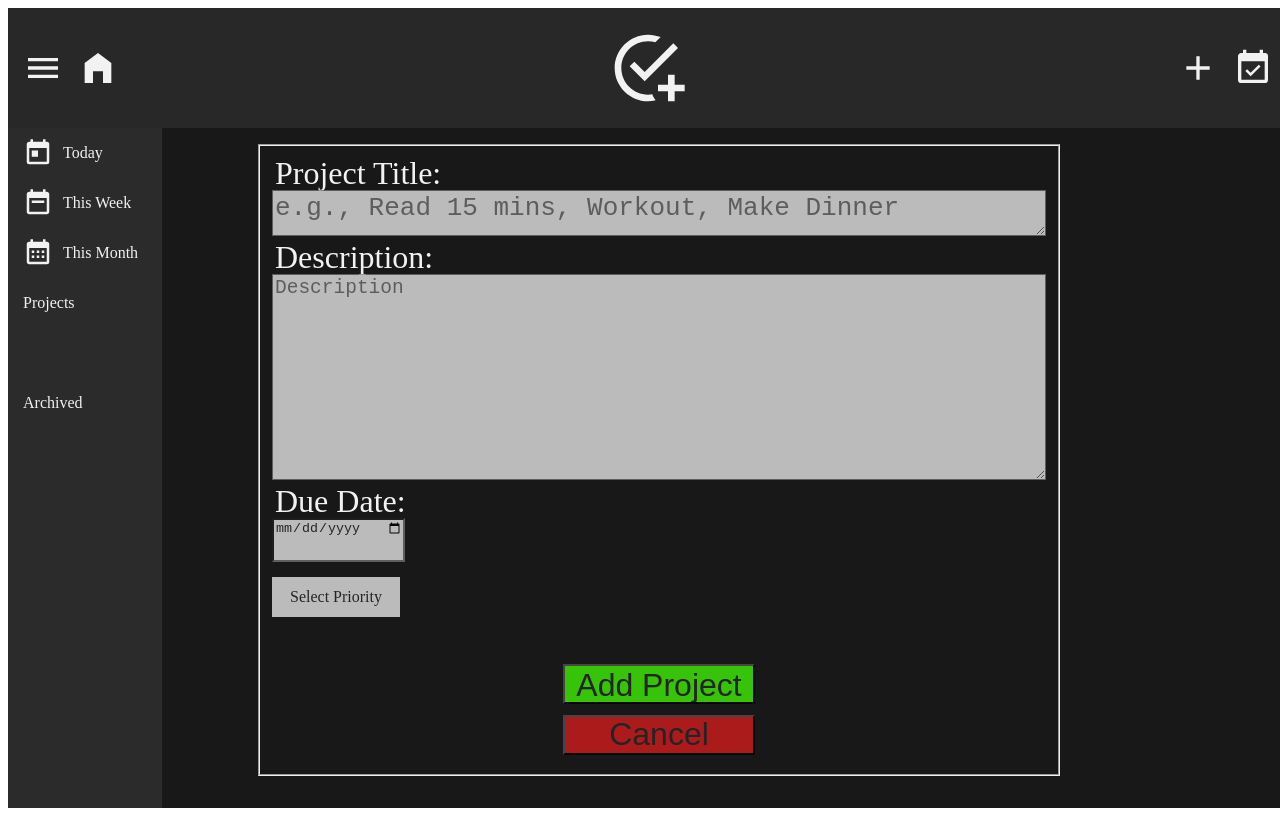
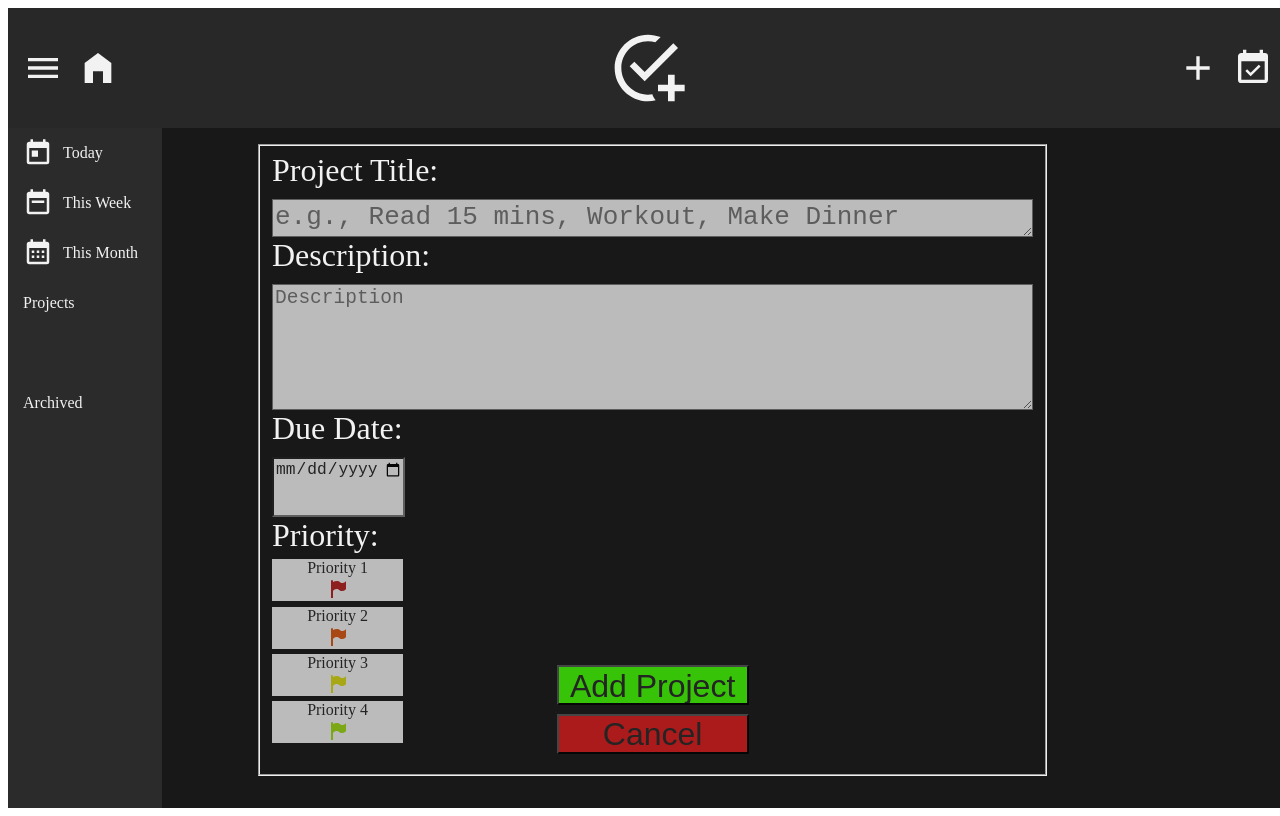
Before and after one commit to DutsAndrew/to-do-List, a website built with webpack: page dist/index.html in a window 1280 px wide. Both pictures are taken after a click on the element 1198 px from the left and 68 px from the top of the page. Built offline with nearby package versions, Linux system fonts and the light colour scheme.

Commit message:
created priority boxes for add-item function

```diff
--- a/src/functions/set-priority.js
+++ b/src/functions/set-priority.js
@@ -2,6 +2,7 @@ export {
     setPriority,
 }
 
-function setPriority() {
-
+function setPriority(e) {
+    // Priority Handling
+    console.log(e.target.id);
 }
--- a/src/index.js
+++ b/src/index.js
@@ -14,7 +14,6 @@ import { sideBarController } from './pages/side-bar';
 import { loadHome } from './functions/load-home';
 import { addItemController } from './pages/add-item';
 import { displayLoad } from './pages/display';
-import { setPriority } from './functions/set-priority';
 import { viewAllProjects } from './functions/view-all-projects';
 import { viewAllToDos } from './functions/view-all-to-dos';
 import { viewItem } from './functions/view-item';
--- a/src/pages/add-item.js
+++ b/src/pages/add-item.js
@@ -1,6 +1,9 @@
 export {
     addItemController,
 }
+
+import { setPriority } from '../functions/set-priority';
+import flagSVG from '../svgs/flag.svg';
 
 let addItemFormOpen = false;
 
@@ -71,9 +74,66 @@ function addItem() {
                         inputForCalendar.min = today;
                         inputForCalendar.max = "2100-01-01";
 
-                    const priorityButton = document.createElement('div');
-                        priorityButton.classList.add('priority-button');
-                        priorityButton.textContent = "Select Priority";
+                    const priorityButtonContainer = document.createElement('div');
+                        priorityButtonContainer.classList.add('priority-button-container');
+                        priorityButtonContainer.setAttribute('id', 'priority-container');
+
+                        const labelForPriority = document.createElement('label');
+                            labelForPriority.classList.add('label-priority');
+                            labelForPriority.for = "priority-buttons";
+                            labelForPriority.textContent = "Priority:";
+
+                        const priorityButton1 = document.createElement('div');
+                            priorityButton1.setAttribute('id', 'priority-button-selector-1');
+                            priorityButton1.classList.add('priority-button');
+                            priorityButton1.textContent = "Priority 1";
+                            priorityButton1.addEventListener('click', setPriority);
+
+                            const priorityImg1 = document.createElement('img');
+                                priorityImg1.setAttribute('id', 'priority-flag');
+                                priorityImg1.classList.add('priority-1');
+                                priorityImg1.src = flagSVG;
+
+                                priorityButton1.appendChild(priorityImg1);
+
+                        const priorityButton2 = document.createElement('div');
+                            priorityButton2.setAttribute('id', 'priority-button-selector-2');
+                            priorityButton2.classList.add('priority-button');
+                            priorityButton2.textContent = "Priority 2";
+                            priorityButton2.addEventListener('click', setPriority);
+
+                            const priorityImg2 = document.createElement('img');
+                                priorityImg2.setAttribute('id', 'priority-flag');
+                                priorityImg2.classList.add('priority-2');
+                                priorityImg2.src = flagSVG;
+
+                                priorityButton2.appendChild(priorityImg2);
+
+                        const priorityButton3 = document.createElement('div');
+                            priorityButton3.setAttribute('id', 'priority-button-selector-3');
+                            priorityButton3.classList.add('priority-button');
+                            priorityButton3.textContent = "Priority 3";
+                            priorityButton3.addEventListener('click', setPriority);
+
+                            const priorityImg3 = document.createElement('img');
+                                priorityImg3.setAttribute('id', 'priority-flag');
+                                priorityImg3.classList.add('priority-3');
+                                priorityImg3.src = flagSVG;
+
+                                priorityButton3.appendChild(priorityImg3);
+
+                        const priorityButton4 = document.createElement('div');
+                        priorityButton4.setAttribute('id', 'priority-button-selector-4');
+                        priorityButton4.classList.add('priority-button');
+                        priorityButton4.textContent = "Priority 4";
+                        priorityButton4.addEventListener('click', setPriority);
+
+                            const priorityImg4 = document.createElement('img');
+                                priorityImg4.setAttribute('id', 'priority-flag');
+                                priorityImg4.classList.add('priority-4');
+                                priorityImg4.src = flagSVG;
+
+                                priorityButton4.appendChild(priorityImg4);
 
                     const submitButton = document.createElement('input');
                         submitButton.classList.add('submit-button');
@@ -85,6 +145,11 @@ function addItem() {
                         cancelButton.classList.add('cancel-button');
                         cancelButton.textContent = "Cancel";
 
+                priorityButtonContainer.appendChild(labelForPriority);
+                priorityButtonContainer.appendChild(priorityButton1);
+                priorityButtonContainer.appendChild(priorityButton2);
+                priorityButtonContainer.appendChild(priorityButton3);
+                priorityButtonContainer.appendChild(priorityButton4);
 
                 itemFieldset.appendChild(labelForTitle);
                 itemFieldset.appendChild(inputForTitle);
@@ -92,7 +157,7 @@ function addItem() {
                 itemFieldset.appendChild(inputForDescription);
                 itemFieldset.appendChild(labelForCalendar);
                 itemFieldset.appendChild(inputForCalendar);
-                itemFieldset.appendChild(priorityButton);
+                itemFieldset.appendChild(priorityButtonContainer);
                 itemFieldset.appendChild(submitButton);
                 itemFieldset.appendChild(cancelButton);
             formContainer.appendChild(itemFieldset);
--- a/src/stylesheets/add-item.css
+++ b/src/stylesheets/add-item.css
@@ -1,8 +1,9 @@
 .add-item-nav {
     display: flex;
     flex-flow: column wrap;
-    width: 60vw;
+    width: 65vw;
     height: 80vh;
+    overflow: scroll;
     background-color: #181818;
     color: #f2f2f2;
     position: absolute; left: 20vw; top: 18vh;
@@ -18,7 +19,7 @@
 fieldset {
     display: flex;
     flex-flow: column wrap;
-    width: 60vw;
+    width: 59vw;
     height: 79vh;
 }
 
@@ -28,7 +29,19 @@ fieldset {
     width: 15vw;
     height: 4vh;
     font-size: 2em;
-    padding: 3px;
+    padding-bottom: 2%;
+}
+
+.input-title {
+    display: flex;
+    flex-flow: column wrap;
+    width: 59vw;
+    height: 4vh;
+    resize: vertical;
+    font-size: 2em;
+    background-color: #f2f2f2;
+    color: #282828;
+    opacity: 75%;
 }
 
 .label-description {
@@ -37,27 +50,16 @@ fieldset {
     width: 5vw;
     height: 4vh;
     font-size: 2em;
-    padding: 3px;
-}
-
-.input-title {
-    display: flex;
-    flex-flow: column wrap;
-    width: 60vw;
-    height: 5vh;
-    resize: vertical;
-    font-size: 2em;
-    background-color: #f2f2f2;
-    color: #282828;
-    opacity: 75%;
+    padding-bottom: 2%;
 }
 
 .input-description {
     display: flex;
     flex-flow: column wrap;
-    width: 60vw;
-    height: 25vh;
+    width: 59vw;
+    height: 15vh;
     resize: vertical;
+    overflow-y: scroll;
     font-size: 1.5em;
     background-color: #f2f2f2;
     color: #282828;
@@ -70,17 +72,34 @@ fieldset {
     width: 15vw;
     height: 4vh;
     font-size: 2em;
-    padding: 3px;
+    padding-bottom: 2%;
 }
 
 .input-calendar {
     display: flex;
     flex-flow: column wrap;
     width: 10vw;
-    height: 5vh;
+    height: 7vh;
     background-color: #f2f2f2;
     color: #282828;
+    font-size: 1.25em;
     opacity: 75%;
+}
+
+.label-priority {
+    display: flex;
+    flex-flow: column wrap;
+    width: 15vw;
+    height: 4vh;
+    font-size: 2em;
+    padding-bottom: 2%;
+}
+
+.priority-button-container {
+    display: flex;
+    flex-flow: column nowrap;
+    width: 40vw;
+    height: 7vh;
 }
 
 .priority-button {
@@ -88,12 +107,48 @@ fieldset {
     flex-flow: column wrap;
     justify-content: center;
     align-items: center;
-    width: 10vw;
-    height: 5vh;
+    width: 10.25vw;
+    height: 7vh;
     background-color: #f2f2f2;
     color: #282828;
+    font-size: 1em;
     opacity: 75%;
-    margin-top: 2%;
+    margin-bottom: 1%;
+}
+
+.priority-0 {
+    display: flex;
+    width: 0.5fr;
+    height: 0.5fr;
+    filter: invert(0%) sepia(7%) saturate(1487%) hue-rotate(341deg) brightness(97%) contrast(92%);
+}
+
+.priority-1 {
+    display: flex;
+    width: 0.5fr;
+    height: 0.5fr;
+    filter: invert(22%) sepia(63%) saturate(3049%) hue-rotate(344deg) brightness(80%) contrast(98%);
+}
+
+.priority-2 {
+    display: flex;
+    width: 0.5fr;
+    height: 0.5fr;
+    filter: invert(66%) sepia(69%) saturate(6864%) hue-rotate(357deg) brightness(90%) contrast(88%);
+}
+
+.priority-3 {
+    display: flex;
+    width: 0.5fr;
+    height: 0.5fr;
+    filter: invert(81%) sepia(74%) saturate(581%) hue-rotate(4deg) brightness(98%) contrast(83%);
+}
+
+.priority-4 {
+    display: flex;
+    width: 0.5fr;
+    height: 0.5fr;
+    filter: invert(84%) sepia(21%) saturate(4440%) hue-rotate(27deg) brightness(103%) contrast(83%);
 }
 
 .submit-button {
@@ -108,7 +163,8 @@ fieldset {
     opacity: 75%;
     font-size: 2em;
     margin: auto;
-    margin-top: 6%;
+    margin-top: 12%;
+    margin-bottom: 1%;
     background-color: #41fc03;
 }
 
```
Also changed, not shown: dist/bc4c9b98febf5bf1897c.svg (added), dist/main.js, src/svgs/flag.svg (added).
